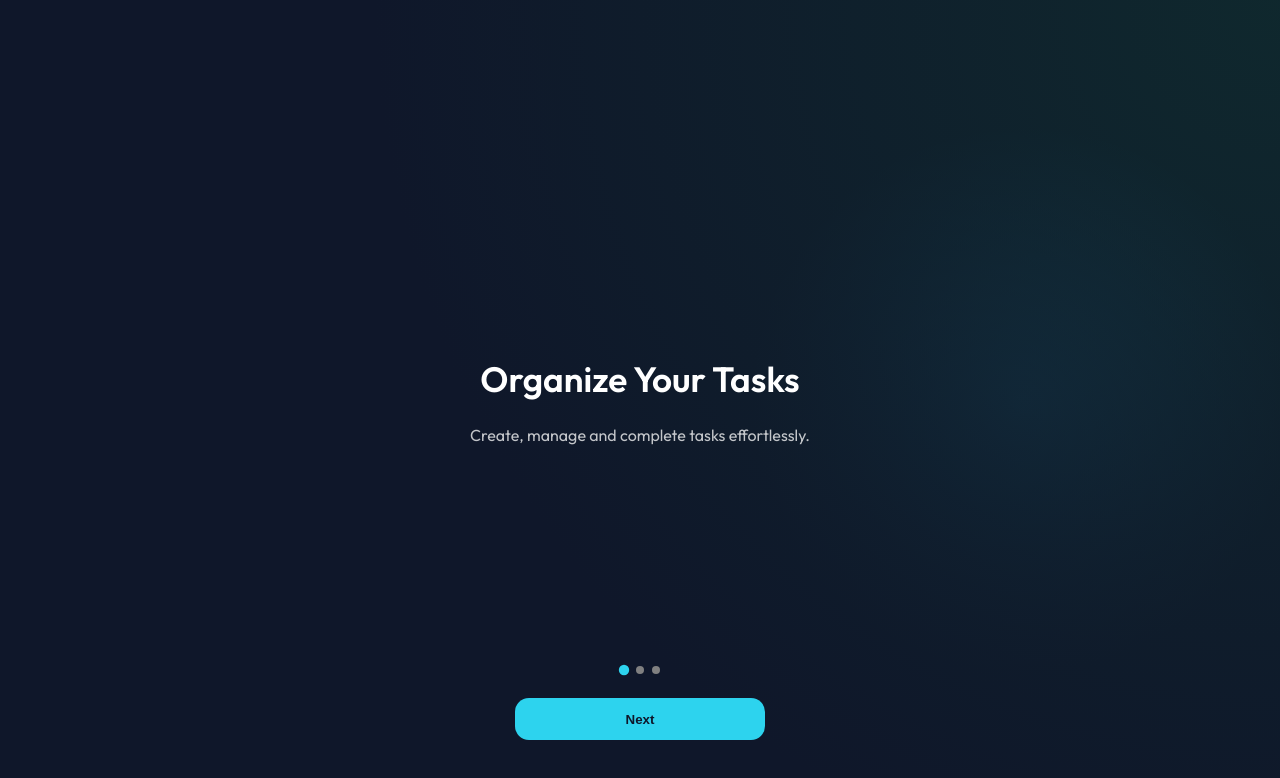
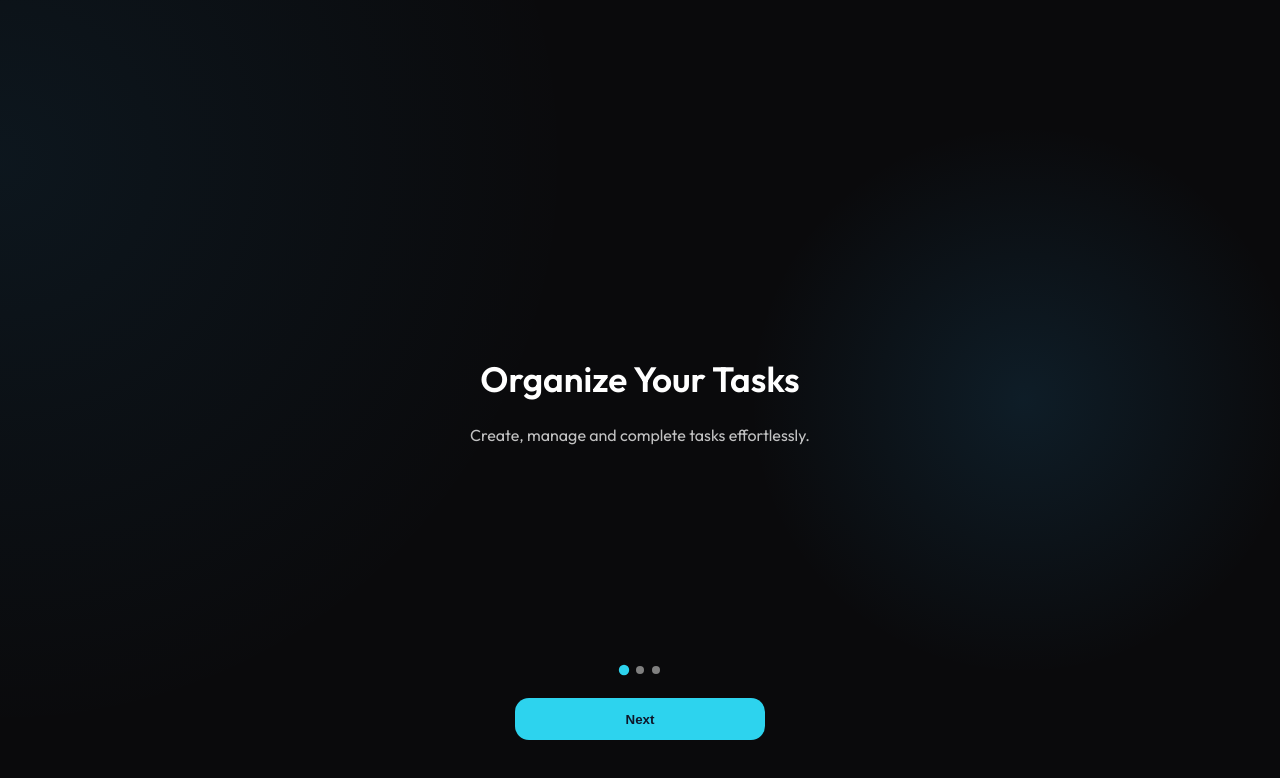
Before and after one commit to pratikshit19/To-Do-end-to-end-, a React (Vite) app in the folder frontend/: page / in a window 1280 px wide. Shown: the top 778 px of the page. Built offline with nearby package versions, Linux system fonts and the light colour scheme.

Commit message:
updated onboarding.css

```diff
--- a/frontend/src/Onboarding.css
+++ b/frontend/src/Onboarding.css
@@ -1,11 +1,7 @@
 .onboarding-container {
   height: 100vh;
   width: 100%;
-  background: radial-gradient(
-    circle at top right,
-    rgba(45, 211, 238, 0.15),
-    #0f172a 60%
-  );
+  background: var(--bg);
   color: white;
   display: flex;
   flex-direction: column;
```
